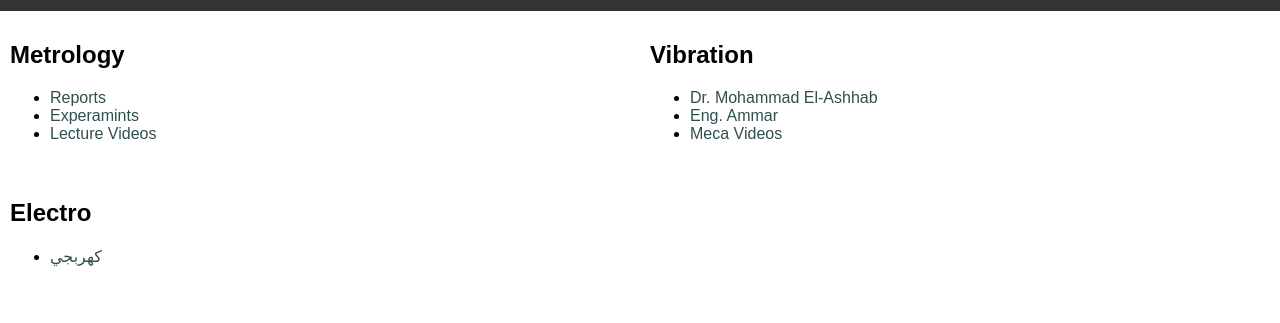
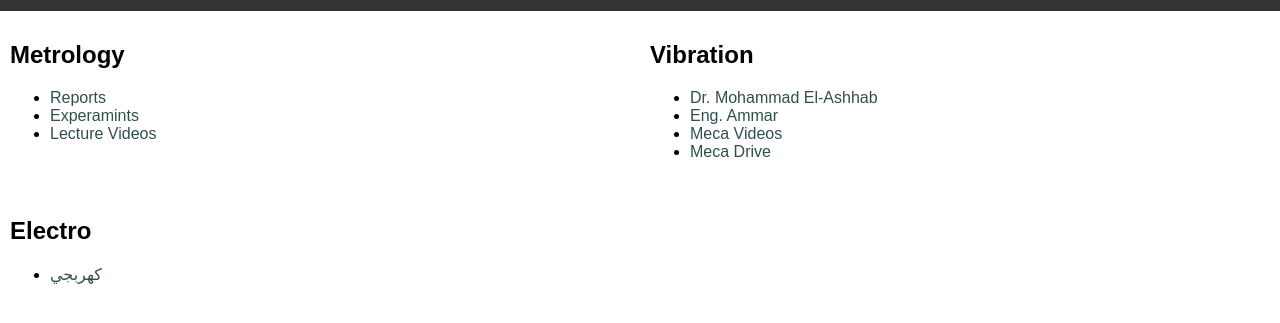
Before and after one commit to mohamedhesham155/material, a plain HTML site: page index.html in a window 1280 px wide. Shown: the part 89-412 px from the top of the page. Drawn offline with Linux system fonts and the light colour scheme.

Commit message:
Add files via upload

```diff
--- a/index.html
+++ b/index.html
@@ -62,7 +62,8 @@
 			<li><a href="https://www.youtube.com/playlist?list=PL8eBCmLQBwYsC9Gwx5c3wJYCwLDhjJFgz">Dr. Mohammad El-Ashhab</a></li>
             <li><a href="https://drive.google.com/drive/folders/1QdfEHK7x0lafBNwZa5ZSB4dIKoL4PcGR">Eng. Ammar</a></li>
             <li><a href="https://www.youtube.com/playlist?list=PLCFphj1iqdZlOC8GgilFcrDX_imoTgo9_">Meca Videos</a></li>
-            </ul>
+			<li><a href="https://drive.google.com/drive/folders/14BZGoOClQlMc6gDez6koDn-F9xnTalTj">Meca Drive</a></li>
+		</ul>
 		</div>
         <div class="column">
 			<h2>Electro</h2>
```
